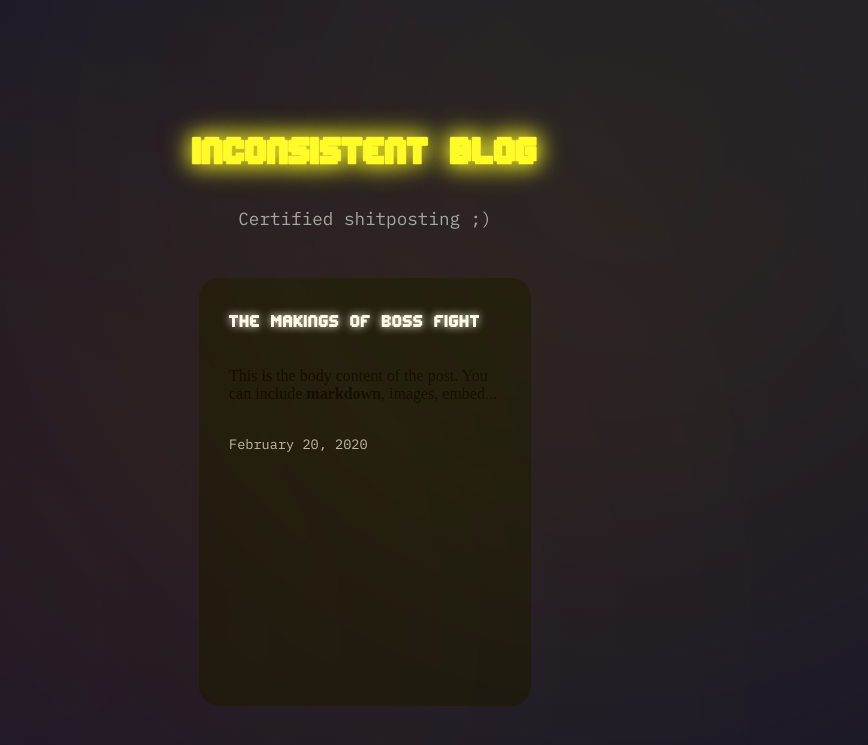
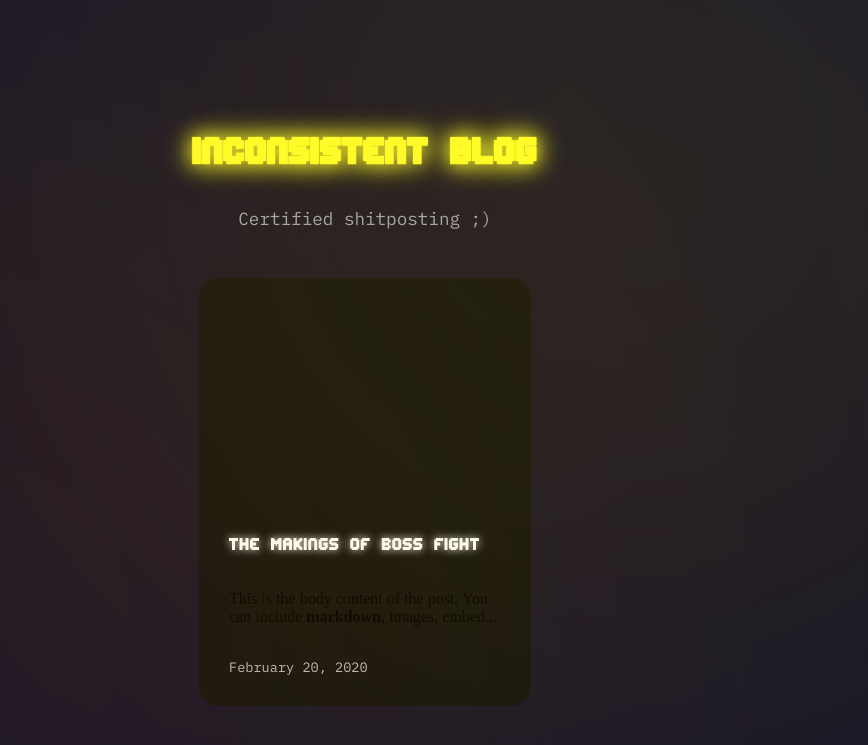
Before and after one commit to Myst1cS04p/Me, a Jekyll site: the page built from articles.md, in a window 1280 px wide. Shown: the top 745 px of the page, without its empty margins (275-1143 px from the left). Built offline with Jekyll 4.4.1, drawn with Linux system fonts in a browser that asks for light colours.

Commit message:
made cards better

```diff
--- a/_includes/components/card.html
+++ b/_includes/components/card.html
@@ -67,12 +67,13 @@
 
 {% elsif include.type == "article" %}
   <!-- Article Card -->
+
   <div class="article-card card" style="--hover-color: {{ card_color }}">
-    <a href="{{ include.url | relative_url }}" class="card__image">
+  <div class="card__image">
     {% if include.image %}
       <img src="{{ include.image | relative_url }}" alt="{{ include.name }}">
     {% endif %}
-    </a>
+  </div>
 
   <div class="article-card__meta">
     <a href="{{ include.url | relative_url }}" class="article-card__title-link">
--- a/_sass/_base.scss
+++ b/_sass/_base.scss
@@ -5,3 +5,16 @@ body {
     overflow-x: hidden;
     scroll-padding-bottom: 0;
 }
+
+::-webkit-scrollbar {
+    width: 5px;
+}
+
+::-webkit-scrollbar-track {
+    background: rgba($color: #000000, $alpha: 0);
+
+}
+
+::-webkit-scrollbar-thumb {
+    background: var(--color-purple);
+}
--- a/_sass/components/_card.scss
+++ b/_sass/components/_card.scss
@@ -1,21 +1,25 @@
 // ============================================
 // UNIFIED CARD COMPONENT
 // ============================================
-// Reusable card styling for portfolio & articles
-
-@import 'mixins';
 
 .card {
   @include card-base;
   aspect-ratio: 1 / 0.8;
+  overflow: hidden; // Ensure content doesn't overflow
+  display: flex;
+  flex-direction: column;
 
   // Card hover effects
   @include card-hover;
   @include card-image-hover;
 
-  // Image container
+  // Image container (with 70% height)
   &__image {
     @include card-image;
+    height: 70%; // Adjusted to 70% of card height
+    object-fit: cover; // Ensure the image covers the container
+    mask-image: linear-gradient(to bottom, black 50%, transparent 100%); // Fade from top to bottom
+    -webkit-mask-image: linear-gradient(to bottom, black 50%, transparent 100%);
   }
 
   // Hover overlay content
@@ -44,18 +48,6 @@
 }
 
 // --------------------------------------------
-// Portfolio Card Variant
-// --------------------------------------------
-
-.portfolio-card {
-  @extend .card;
-
-  // Larger border radius for portfolio cards
-  border-radius: var(--radius-2xl);
-  border-width: 10px;
-}
-
-// --------------------------------------------
 // Article Card Variant
 // --------------------------------------------
 
@@ -69,10 +61,15 @@
   border-radius: var(--radius-lg);
   border-width: 6px;
 
+  display: flex;
+  flex-direction: column; // Flexbox layout to stack content
+
   // Article-specific image sizing
   .card__image {
-    height: 200px;
     border-radius: 14px;
+    height: 70%;
+    mask-image: linear-gradient(to bottom, black 50%, transparent 100%); // Apply gradient fade
+    -webkit-mask-image: linear-gradient(to bottom, black 50%, transparent 100%);
   }
 
   // Article meta section (below image)
@@ -82,6 +79,10 @@
     display: flex;
     flex-direction: column;
     gap: var(--space-xs);
+    z-index: 50;
+    flex-grow: 1; // Allow meta to take available space
+    overflow: auto; // Add scroll if content overflows
+    flex-shrink: 0; // Prevent shrinking if content is too large
   }
 
   // Article title as link
--- a/_sass/sections/_article-content.scss
+++ b/_sass/sections/_article-content.scss
@@ -5,7 +5,16 @@
 
 @import 'mixins';
 
+::-webkit-scrollbar {
+  width: 5px;
+}
+
+::-webkit-scrollbar-thumb{
+  background: var(--article-color);
+}
+
 .post {
+  scrollbar-width: thin;
   background-color: var(--bg-color);
   min-height: 100vh;
   position: relative;
@@ -157,9 +166,9 @@
 .post-progress-container {
   position: sticky;
   top: 0;
-  z-index: 100;
   height: 3px;
   background: rgba(255, 255, 255, 0.05);
+  z-index: 99999;
 }
 
 .post-progress-bar {
@@ -203,6 +212,7 @@
   padding: var(--space-md);
   max-height: calc(100vh - 120px);
   overflow-y: auto;
+  z-index: 1000;
 
   @include mobile {
     position: relative;
```
Lines whose indentation alone changed are shown as unchanged.
